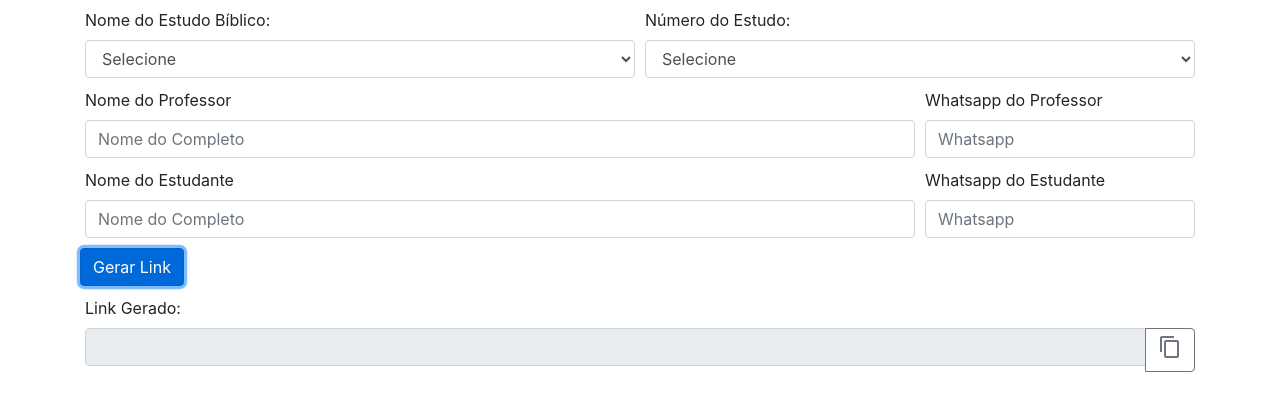
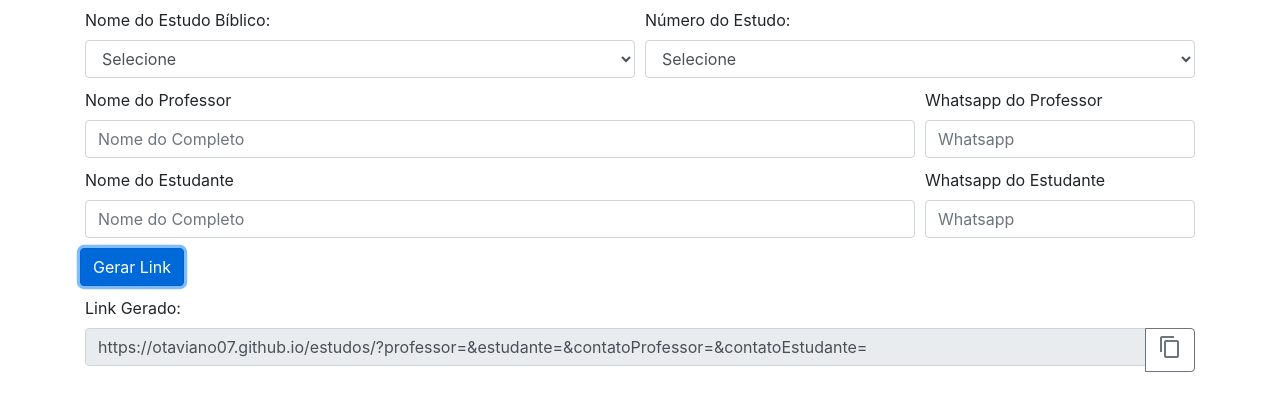
Before and after one commit to Otaviano07/Estudos, a plain HTML site: page index.html in a window 1280 px wide. Both pictures are taken after a click on the button "Gerar Link". Shown: the part 80-490 px from the top of the page. Drawn offline with nearby package versions, Linux system fonts and the light colour scheme.

Commit message:
Codigo Atualizado

```diff
--- a/index.html
+++ b/index.html
@@ -117,12 +117,9 @@
         input.value = input.value.replace(/[^\d()\-]/g, "");
       }
     }
-  </script>
 
-<!--Gerar Link-->
-<script>
     function gerarLink() {
-      var nomeEstudoBiblico = document.getElementById("nomeEstudoBiblico").value;
+      var estudoBiblico = document.getElementById("estudoBiblico").value;
       var numEstudoBiblico = document.getElementById("numEstudoBiblico").value;
       var nomeProfessor = document.getElementById("nomeProfessor").value;
       var nomeEstudante = document.getElementById("nomeEstudante").value;
@@ -131,15 +128,11 @@
 
       var linkBase = "https://otaviano07.github.io/estudos/";
 
-      var linkGerado = linkBase + estudoBiblico + contatoProfessor;
+      var linkGerado = linkBase + estudoBiblico + numEstudoBiblico + "?professor=" + nomeProfessor + "&estudante=" + nomeEstudante + "&contatoProfessor=" + contatoProfessor + "&contatoEstudante=" + contatoEstudante;
 
       document.getElementById("linkGerado").value = linkGerado;
     }
-  </script>
-</body>
 
-<!--Copia Link-->
-<script>
     function copiarLink() {
       var linkGerado = document.getElementById('linkGerado');
       linkGerado.select();
@@ -148,5 +141,6 @@
       alert('Link copiado para a área de transferência!');
     }
   </script>
+</body>
 
 </html>
```
Lines whose indentation alone changed are shown as unchanged.
